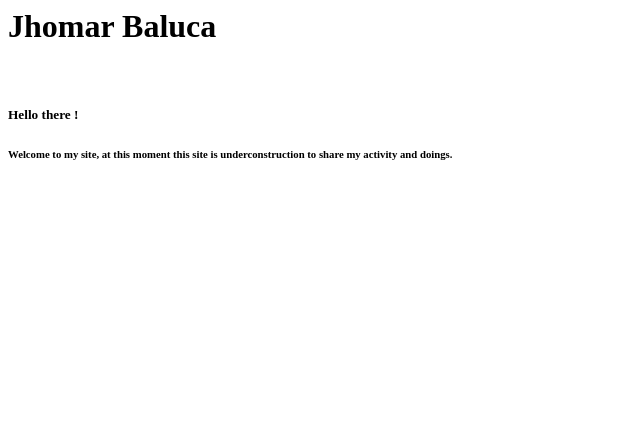
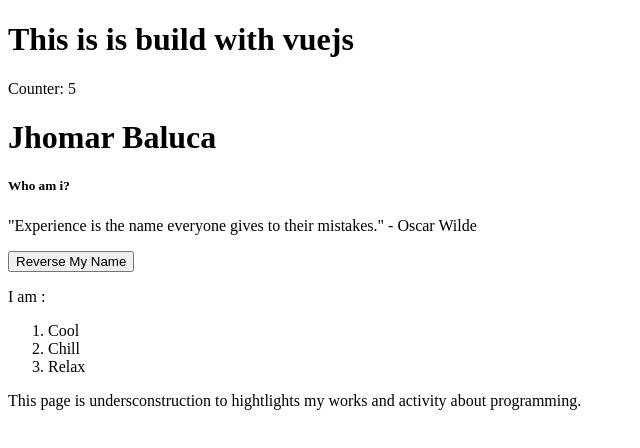
Before and after one commit to jhombalz/me, a plain HTML site: page index.html in a window 1280 px wide. Shown: the whole page, without its empty margins (0-640 px from the left). Drawn offline with nearby package versions, Linux system fonts and the light colour scheme.

Commit message:
-- build with vue js

```diff
--- a/index.html
+++ b/index.html
@@ -1,11 +1,88 @@
-<h1> Jhomar Baluca </h1>
+<!DOCTYPE html>
+<html>
+  <head>
+    <title>
+        Jhomar Baluca
+    </title>
+  </head>
 
-<br />
+  <body
+    <div id="app">
 
-<h5>
-  Hello there !
-</h5>
+      <h1> This is is build with vuejs </h1>
+      <div id="counter">
+        Counter: {{ counter }}
+      </div>
 
-<h6>
-  Welcome to my site, at this moment this site is underconstruction to share my activity and doings.
-</h6>
+
+      <div id="event-handling">
+
+        <h1>{{ message }} </h1>
+        <h5>
+          Who am i?
+        </h5>
+
+        <p>
+          "Experience is the name everyone gives to their mistakes." - Oscar Wilde
+        </p>
+
+        <button v-on:click="reverseMessage">Reverse My Name</button>
+      </div>
+
+      <div id="todo-list-app">
+        <p> I am : </p>
+        <ol>
+          <todo-item
+            v-for="item in groceryList"
+            v-bind:todo="item"
+            v-bind:key="item.id"
+          ></todo-item>
+        </ol>
+      </div>
+
+      <div>
+        <p>
+          This page is undersconstruction to hightlights my works and activity about programming.
+        </p>
+      </div>
+    </div>
+  </body>
+
+<script src="https://unpkg.com/vue@next"></script>
+<script>
+  const Counter = {
+    data() {
+      return {
+        counter: 0,
+        message: "Jhomar Baluca",
+        groceryList: [
+          { id: 0, text: 'Cool' },
+          { id: 1, text: 'Chill' },
+          { id: 2, text: 'Relax' }
+        ]
+      }
+    },
+    mounted() {
+      setInterval(() => {
+        this.counter++
+      }, 1000)
+    },
+    methods: {
+      reverseMessage() {
+        this.message = this.message
+          .split('')
+          .reverse()
+          .join('')
+      }
+    }
+  }
+
+  const app = Vue.createApp(Counter);
+
+  app.component('todo-item', {
+    props: [ 'todo' ],
+    template: `<li> {{ todo.text }} </li>`
+  })
+  app.mount('#app')
+</script>
+</html>
```
